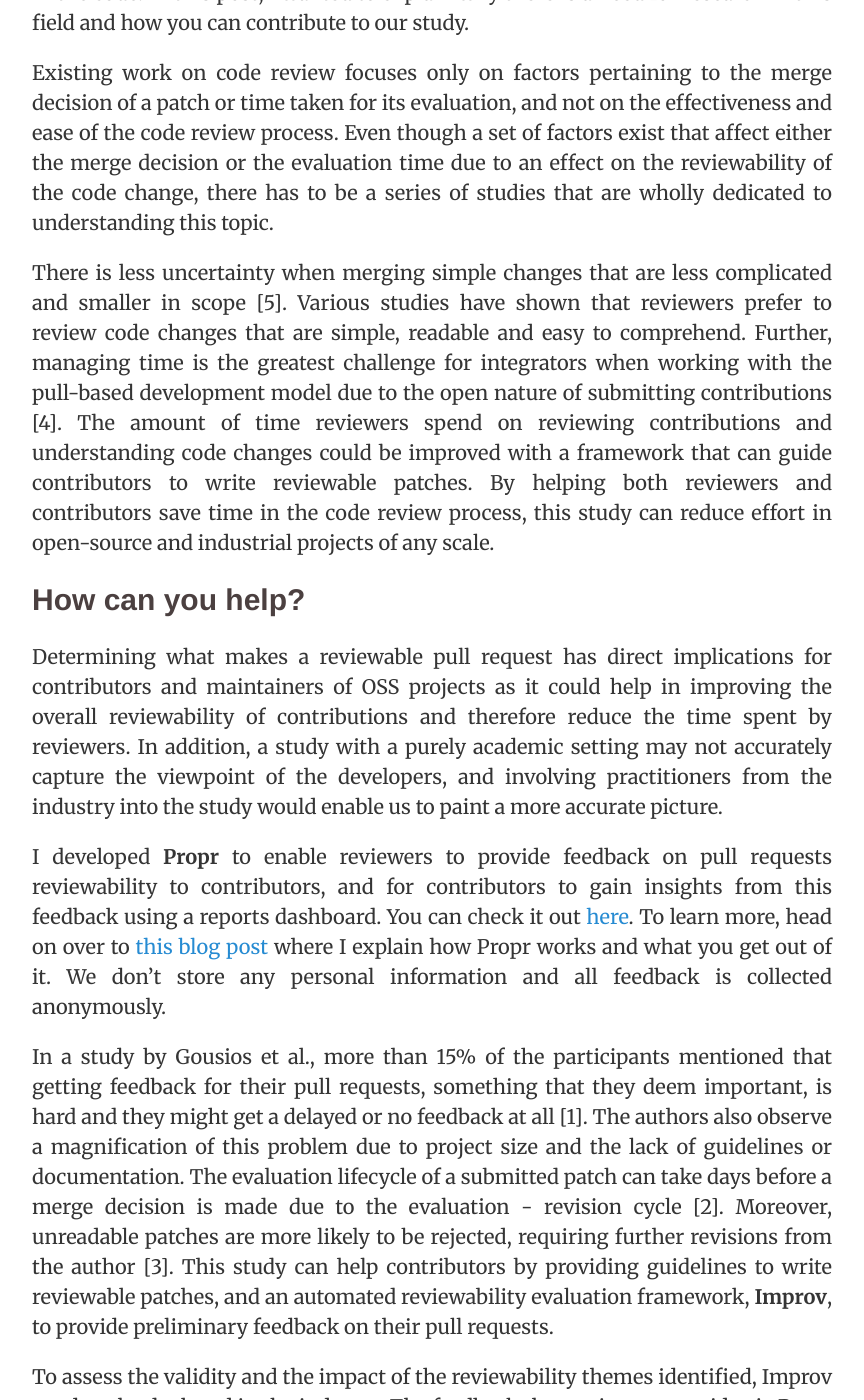
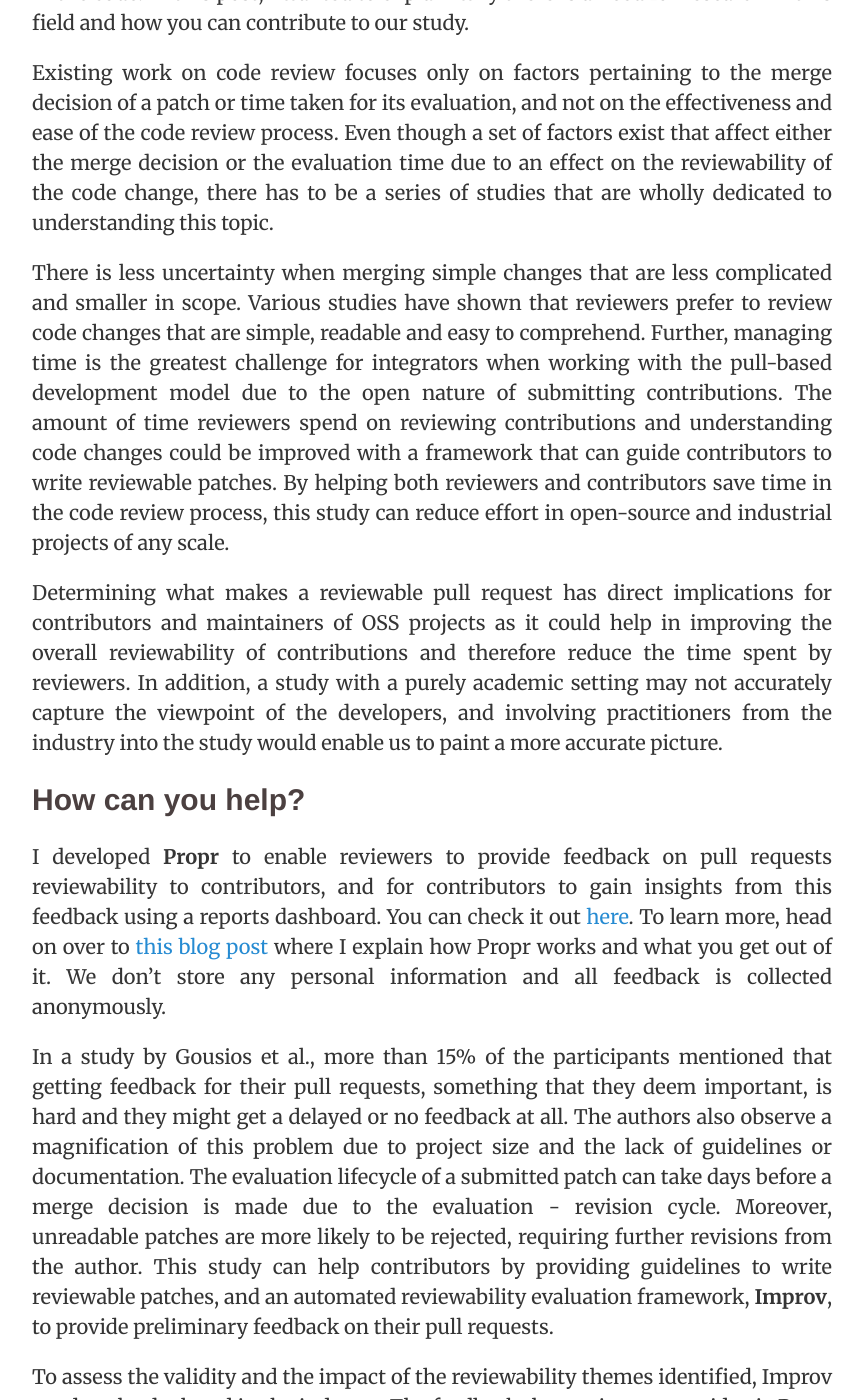
Before and after one commit to achyudh/blog, a Jekyll site: the page built from _posts/2017-12-15-reviewability.md, in a window 1280 px wide and 1400 px high, scrolled down 876 px. Shown: the whole window, without its empty margins (208-1072 px from the left). Built offline with Jekyll 4.4.1, drawn with Linux system fonts in a browser that asks for light colours; nearby versions of some CDN libraries; some of the changed text lies outside the part shown.

Commit message:
Add fevicon, Update reviewability post

```diff
--- a/_includes/head.html
+++ b/_includes/head.html
@@ -13,4 +13,6 @@
   <!-- CSS -->
   <link rel="stylesheet" href="{{ site.baseurl }}/styles.css">
   <link rel="stylesheet" href="https://fonts.googleapis.com/css?family=Libre+Baskerville:400,400i,700">
+  <link rel="shortcut icon" href="{{ site.baseurl }}/public/favicon.png">
+
 </head>
--- a/_posts/2017-12-15-reviewability.md
+++ b/_posts/2017-12-15-reviewability.md
@@ -6,18 +6,18 @@ author: "Achyudh Ram"
 
 _Peer code review_ is a practice adopted widely in the industry to reduce defects in code and to improve the quality of software. Peer code review has been verified to contribute to a significant reduction in the occurrence of defects, at a lower cost compared to testing. _Pull-based development_, a model of distributed software development, allows the distribution of the development of code artifacts from their integration into the code repository. A popular implementation of this model is GitHub's [pull request](https://help.github.com/articles/about-pull-requests/). By combining various aspects of pull-based development and modern code review, GitHub has made it easier to receive and review contributions.
 
-In the [Software Engineering Research Group](http://swerl.tudelft.nl/bin/view/Main/WebHome>") at TU Delft, I set out to find what contributes to the “reviewability” of pull requests submitted to open source projects. Reviewability can broadly be defined as the ease with which a code change can be reviewed, conditional to the assumption that there are no technical effects in the code. In this post, I wanted to explain why there is a need for research in this field and how you can contribute to our study.
+At the [Software Engineering Research Group](http://swerl.tudelft.nl/bin/view/Main/WebHome>") in TU Delft, I set out to find what contributes to the “reviewability” of pull requests submitted to open source projects. Reviewability can broadly be defined as the ease with which a code change can be reviewed, conditional to the assumption that there are no technical effects in the code. In this post, I wanted to explain why there is a need for research in this field and how you can contribute to our study.
 
 Existing work on code review focuses only on factors pertaining to the merge decision of a patch or time taken for its evaluation, and not on the effectiveness and ease of the code review process. Even though a set of factors exist that affect either the merge decision or the evaluation time due to an effect on the reviewability of the code change, there has to be a series of studies that are wholly dedicated to understanding this topic.
 
-There is less uncertainty when merging simple changes that are less complicated and smaller in scope [5]. Various studies have shown that reviewers prefer to review code changes that are simple, readable and easy to comprehend. Further, managing time is the greatest challenge for integrators when working with the pull-based development model due to the open nature of submitting contributions [4]. The amount of time reviewers spend on reviewing contributions and understanding code changes could be improved with a framework that can guide contributors to write reviewable patches. By helping both reviewers and contributors save time in the code review process, this study can reduce effort in open-source and industrial projects of any scale.
+There is less uncertainty when merging simple changes that are less complicated and smaller in scope. Various studies have shown that reviewers prefer to review code changes that are simple, readable and easy to comprehend. Further, managing time is the greatest challenge for integrators when working with the pull-based development model due to the open nature of submitting contributions. The amount of time reviewers spend on reviewing contributions and understanding code changes could be improved with a framework that can guide contributors to write reviewable patches. By helping both reviewers and contributors save time in the code review process, this study can reduce effort in open-source and industrial projects of any scale.
+
+Determining what makes a reviewable pull request has direct implications for contributors and maintainers of OSS projects as it could help in improving the overall reviewability of contributions and therefore reduce the time spent by reviewers. In addition, a study with a purely academic setting may not accurately capture the viewpoint of the developers, and involving practitioners from the industry into the study would enable us to paint a more accurate picture.
 
 ## How can you help?
-Determining what makes a reviewable pull request has direct implications for contributors and maintainers of OSS projects as it could help in improving the overall reviewability of contributions and therefore reduce the time spent by reviewers. In addition, a study with a purely academic setting may not accurately capture the viewpoint of the developers, and involving practitioners from the industry into the study would enable us to paint a more accurate picture.
-
 I developed **Propr** to enable reviewers to provide feedback on pull requests reviewability to contributors, and for contributors to gain insights from this feedback using a reports dashboard. You can check it out [here](http://propr.tudelft.nl). To learn more, head on over to [this blog post](http://blog.achyudh.xyz/2017-10-20/propr) where I explain how Propr works and what you get out of it. We don’t store any personal information and all feedback is collected anonymously.
 
-In a study by Gousios et al., more than 15% of the participants mentioned that getting feedback for their pull requests, something that they deem important, is hard and they might get a delayed or no feedback at all [1]. The authors also observe a magnification of this problem due to project size and the lack of guidelines or documentation. The evaluation lifecycle of a submitted patch can take days before a merge decision is made due to the evaluation - revision cycle [2]. Moreover, unreadable patches are more likely to be rejected, requiring further revisions from the author [3]. This study can help contributors by providing guidelines to write reviewable patches, and an automated reviewability evaluation framework, **Improv**, to provide preliminary feedback on their pull requests.
+In a study by Gousios et al., more than 15% of the participants mentioned that getting feedback for their pull requests, something that they deem important, is hard and they might get a delayed or no feedback at all. The authors also observe a magnification of this problem due to project size and the lack of guidelines or documentation. The evaluation lifecycle of a submitted patch can take days before a merge decision is made due to the evaluation - revision cycle. Moreover, unreadable patches are more likely to be rejected, requiring further revisions from the author. This study can help contributors by providing guidelines to write reviewable patches, and an automated reviewability evaluation framework, **Improv**, to provide preliminary feedback on their pull requests.
 
 To assess the validity and the impact of the reviewability themes identified, Improv needs to be deployed in the industry. The feedback that reviewers provide via Propr would help in improving this framework. The development of Improv is still at an early stage and an open-source beta release can be expected in Q1 2018. Watch this space for any updates!
 
```
Also changed, not shown: favicon.ico (deleted), public/favicon.png (added).
